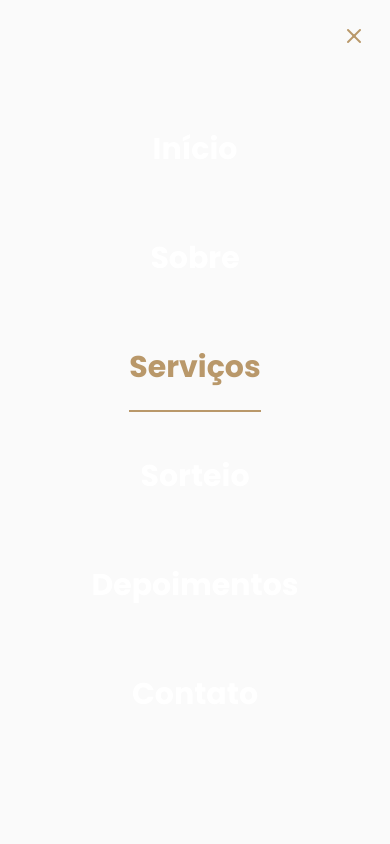
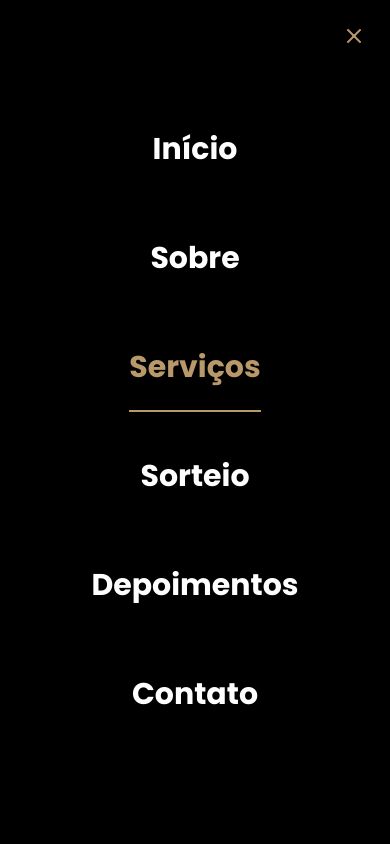
Before and after one commit to Felipe099/Peregrino, a plain HTML site: page index.html in a window 390 px wide. Both pictures are taken after a click on the element 353 px from the left and 36 px from the top of the page. Shown: the top 844 px of the page. Drawn offline with nearby package versions, Linux system fonts and the light colour scheme; files whose address does not match are found by name.

Commit message:
atualizado mobile

```diff
--- a/style.css
+++ b/style.css
@@ -204,7 +204,7 @@ nav .menu ul {
 nav.show .menu {
     opacity: 1;
     visibility: visible;
-    background: var(--body-color);
+    background: black;
     height: 100vh;
     width: 100vw;
     position: fixed;
```
